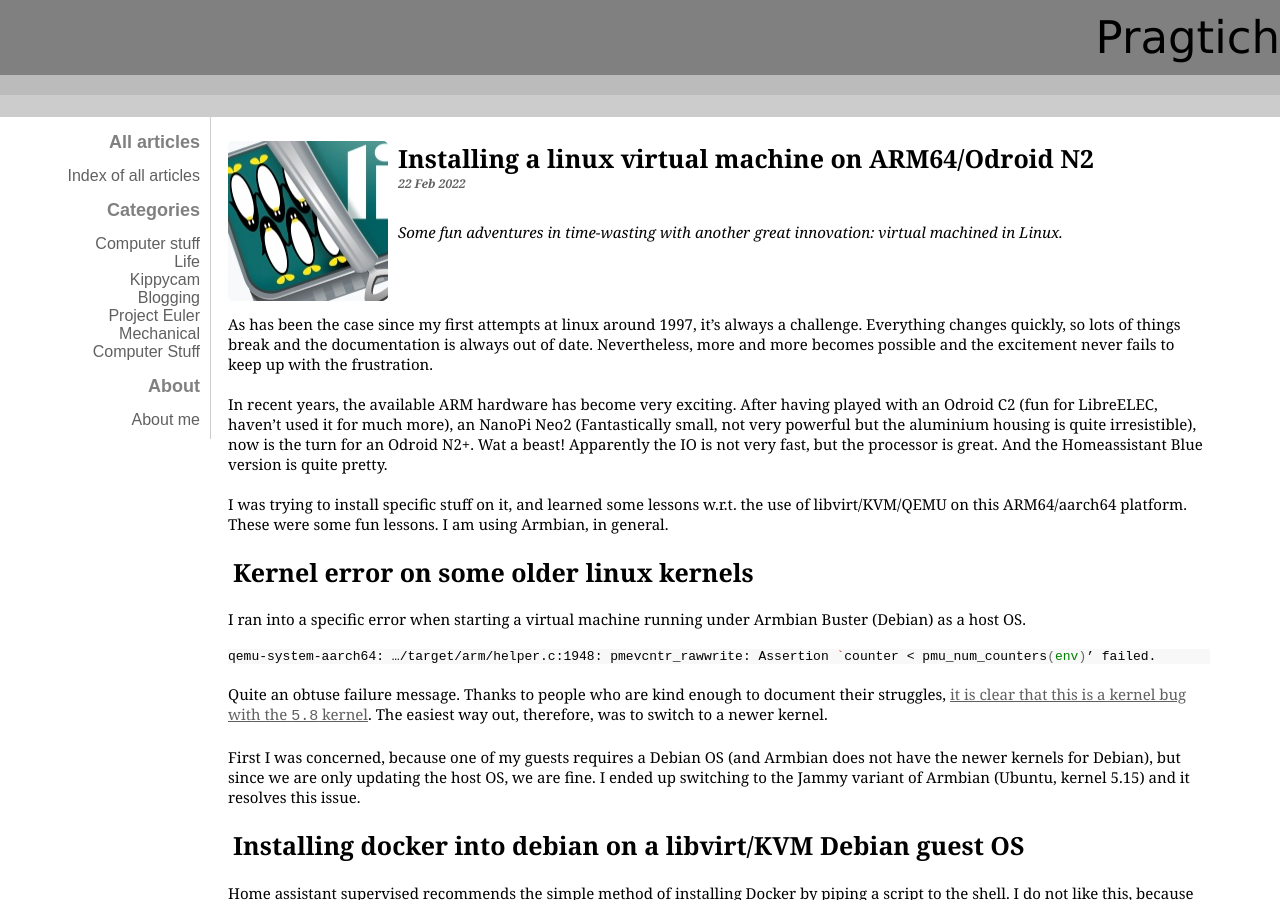
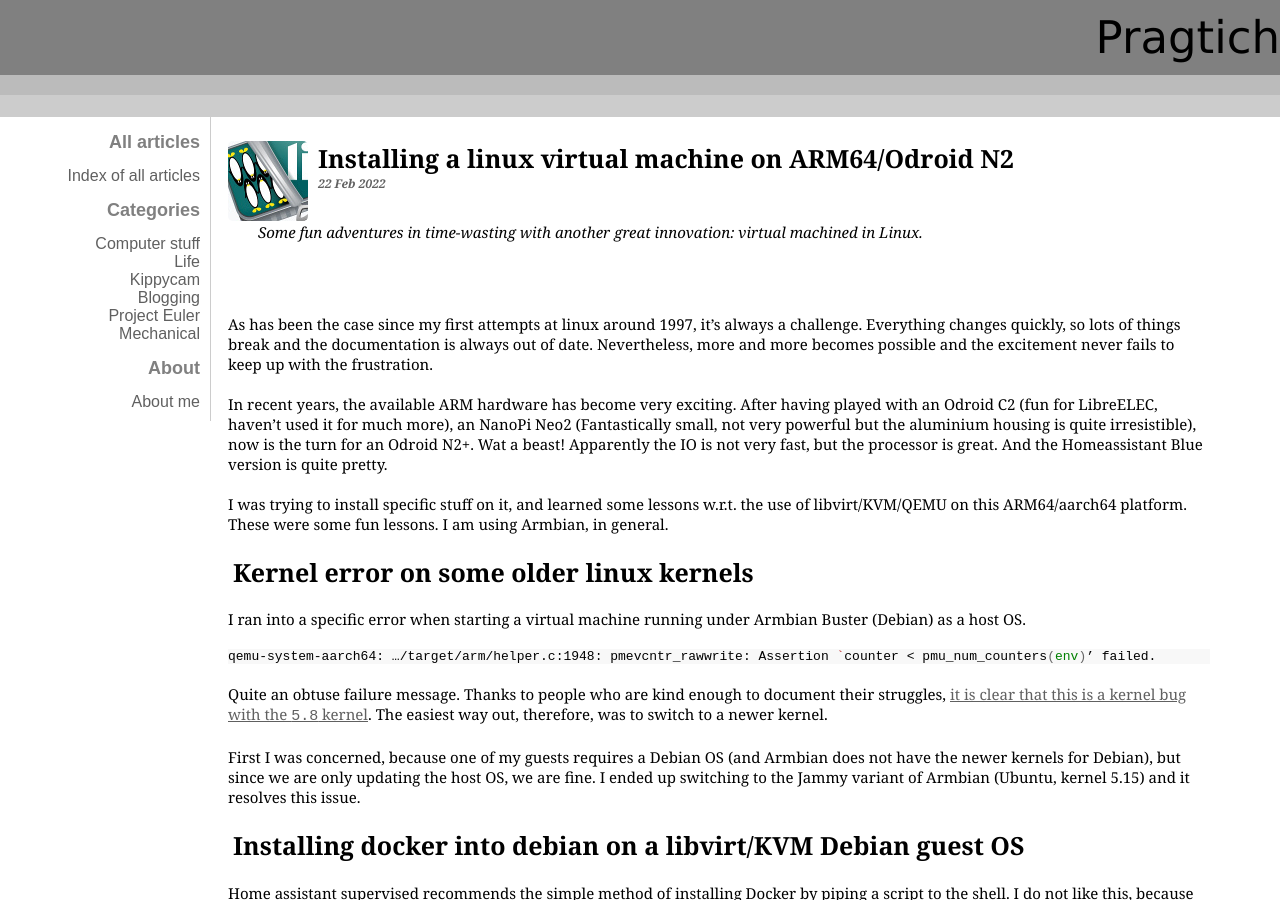
Before and after one commit to pragtich/pragtich.github.com, a Jekyll site: the page built from _posts/2022-02-22-installing-a-linux-virtual-machine-on-arm64odroid-n2.md, in a window 1280 px wide and 900 px high. Built offline with Jekyll 4.4.1, drawn with Linux system fonts in a browser that asks for light colours; comment, search, counter and statistics services are not loaded.

```diff
--- a/_posts/2022-02-22-installing-a-linux-virtual-machine-on-arm64odroid-n2.md
+++ b/_posts/2022-02-22-installing-a-linux-virtual-machine-on-arm64odroid-n2.md
@@ -1,7 +1,7 @@
 ---
 layout: post
 title: "Installing a linux virtual machine on ARM64/Odroid N2"
-category: Computer Stuff
+category: "Computer stuff"
 tags: [linux, Odroid, Home-assistant]
 indeximage: libvirt.jpg
 comment_id: libvirt
```
Also changed, not shown: indeximages/libvirt.jpg.
